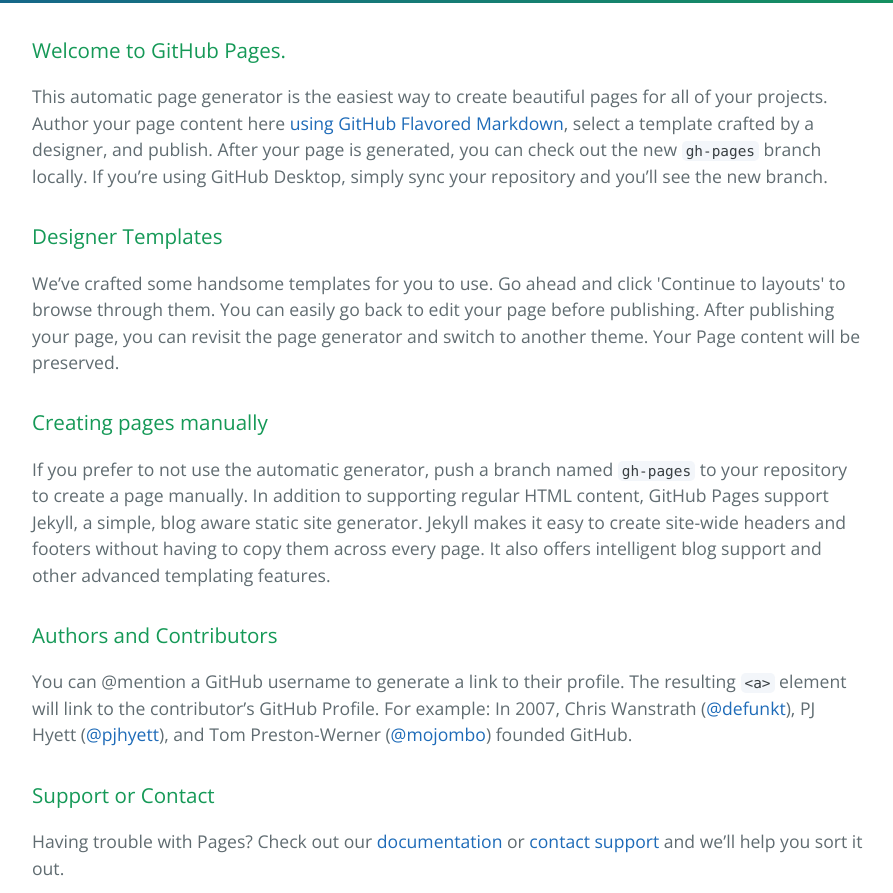
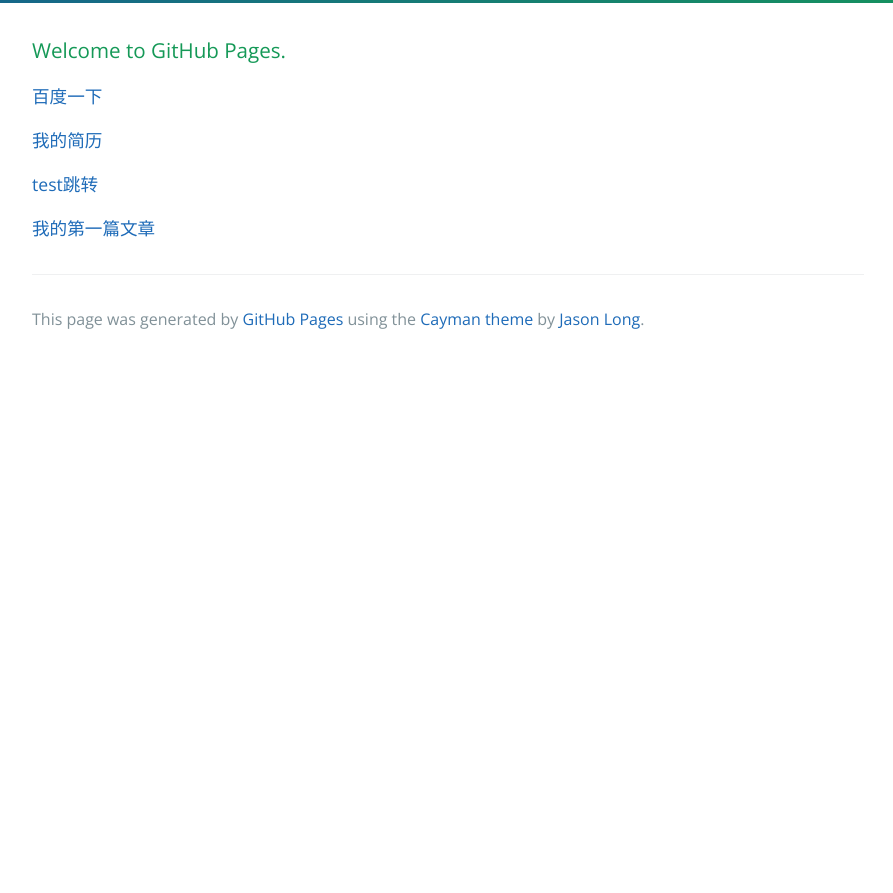
Before and after one commit to wangxpcool/wangxpcool.github.io, a plain HTML site: page index.html in a window 1280 px wide. Shown: the part 267-1160 px from the top of the page, without its empty margins (192-1085 px from the left). After the commit the page ends 800 px from the top, so only its background shows below. Drawn offline with nearby package versions, Linux system fonts and the light colour scheme.

Commit message:
Update index.html

```diff
--- a/index.html
+++ b/index.html
@@ -14,32 +14,9 @@
       <h1 class="project-name">welcome to wangxp' website (blog</h1>
       <h2 class="project-tagline"></h2>
     </section>
+    <section class="main-content">
+      <h3><a id="welcome-to-github-pages" class="anchor" href="#welcome-to-github-pages" aria-hidden="true"><span aria-hidden="true" class="octicon octicon-link"></span></a>Welcome to GitHub Pages.</h3>
 
-    <section class="main-content">
-      <h3>
-<a id="welcome-to-github-pages" class="anchor" href="#welcome-to-github-pages" aria-hidden="true"><span aria-hidden="true" class="octicon octicon-link"></span></a>Welcome to GitHub Pages.</h3>
-
-<p>This automatic page generator is the easiest way to create beautiful pages for all of your projects. Author your page content here <a href="https://guides.github.com/features/mastering-markdown/">using GitHub Flavored Markdown</a>, select a template crafted by a designer, and publish. After your page is generated, you can check out the new <code>gh-pages</code> branch locally. If you’re using GitHub Desktop, simply sync your repository and you’ll see the new branch.</p>
-
-<h3>
-<a id="designer-templates" class="anchor" href="#designer-templates" aria-hidden="true"><span aria-hidden="true" class="octicon octicon-link"></span></a>Designer Templates</h3>
-
-<p>We’ve crafted some handsome templates for you to use. Go ahead and click 'Continue to layouts' to browse through them. You can easily go back to edit your page before publishing. After publishing your page, you can revisit the page generator and switch to another theme. Your Page content will be preserved.</p>
-
-<h3>
-<a id="creating-pages-manually" class="anchor" href="#creating-pages-manually" aria-hidden="true"><span aria-hidden="true" class="octicon octicon-link"></span></a>Creating pages manually</h3>
-
-<p>If you prefer to not use the automatic generator, push a branch named <code>gh-pages</code> to your repository to create a page manually. In addition to supporting regular HTML content, GitHub Pages support Jekyll, a simple, blog aware static site generator. Jekyll makes it easy to create site-wide headers and footers without having to copy them across every page. It also offers intelligent blog support and other advanced templating features.</p>
-
-<h3>
-<a id="authors-and-contributors" class="anchor" href="#authors-and-contributors" aria-hidden="true"><span aria-hidden="true" class="octicon octicon-link"></span></a>Authors and Contributors</h3>
-
-<p>You can @mention a GitHub username to generate a link to their profile. The resulting <code>&lt;a&gt;</code> element will link to the contributor’s GitHub Profile. For example: In 2007, Chris Wanstrath (<a href="https://github.com/defunkt" class="user-mention">@defunkt</a>), PJ Hyett (<a href="https://github.com/pjhyett" class="user-mention">@pjhyett</a>), and Tom Preston-Werner (<a href="https://github.com/mojombo" class="user-mention">@mojombo</a>) founded GitHub.</p>
-
-<h3>
-<a id="support-or-contact" class="anchor" href="#support-or-contact" aria-hidden="true"><span aria-hidden="true" class="octicon octicon-link"></span></a>Support or Contact</h3>
-
-<p>Having trouble with Pages? Check out our <a href="https://help.github.com/pages">documentation</a> or <a href="https://github.com/contact">contact support</a> and we’ll help you sort it out.</p>
 <p><a href="http://www.baidu.com">百度一下</a></p>
 <p><a href="myResume.html">我的简历</a></p>
 <p><a href="test.html">test跳转</a></p>
```
